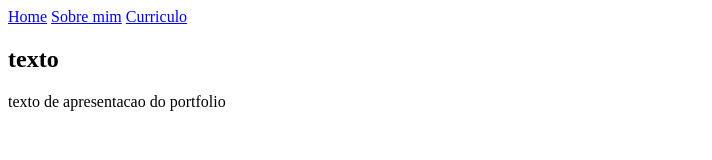
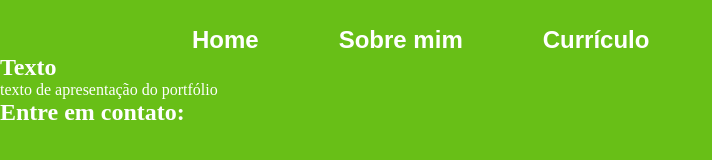
Before and after one commit to daniellebz/rep, a plain HTML site: page index.html in a window 1280 px wide. Shown: the whole page, without its empty margins (0-712 px from the left). Drawn offline with Linux system fonts and the light colour scheme.

Commit message:
Add files via upload

```diff
--- a/index.html
+++ b/index.html
@@ -4,30 +4,36 @@
     <meta charset="UTF-8">
     <meta name="viewport" content="width=device-width, initial-scale=1.0">
     <title>Portfólio</title>
+    <link rel="stylesheet" href="style.css">
 </head>
 <body>
     <header class="cabecalho">
         <nav class="cabecalho-menu">
+            <a class="cabecalho-menu-links" href="index.html">Home</a>
 
-        <a class="cabecalho-menu-links" href="index.html">Home</a>
+            <a class="cabecalho-menu-links" href="index.html">Sobre mim</a>
 
-        <a class="cabecalho-menu-links" href="index.html">Sobre mim</a>
-
-        <a class="cabecalho-menu-links" href="index.html">Curriculo</a>
+            <a class="cabecalho-menu-links" href="index.html">Currículo</a>
         </nav>
     </header>
 
-    <main- class="Conteudo">
+    <main class="conteudo">
         <section class="apresentacao-conteudo">
-         <h1 class="apresentacao- conteudo-titulo">texto
+            <h1 class="apresentacao-conteudo-titulo">Texto
 
-         </h1>
-         <p class="apresentacao-conteudo-paragrafo">texto
-             de apresentacao do portfolio</p>
+            </h1>
+            <p class="apresentacao-conteudo-paragrafo">texto de apresentação do portfólio</p>
+            <div class="apresentacao-links">
+               <h2 class="apresentacao-conteudo-links">
+                Entre em contato:
+               </h2>
+            </div>
         </section>
 
 
-    </main->
+
+
+    </main>
 
     <footer></footer>
 
--- /dev/null
+++ b/style.css
@@ -0,0 +1,29 @@
+* {
+    margin: 0;
+    padding: 0;
+}
+
+body {
+    height: 100vh;
+    background-color: rgb(104, 191, 23);
+    background-size: cover;
+    color: white;
+    margin: 0;
+}
+
+.cabecalho {
+    padding: 2% 0% 0% 15%;
+}
+
+.cabecalho-menu {
+    display: flex;
+    gap: 80px;
+}
+
+.cabecalho-menu-links {
+    font-family: 'Montserrat', sans-serif;
+    font-size: 24px;
+    font-weight: 600;
+    color: white;
+    text-decoration: none;
+}
```
